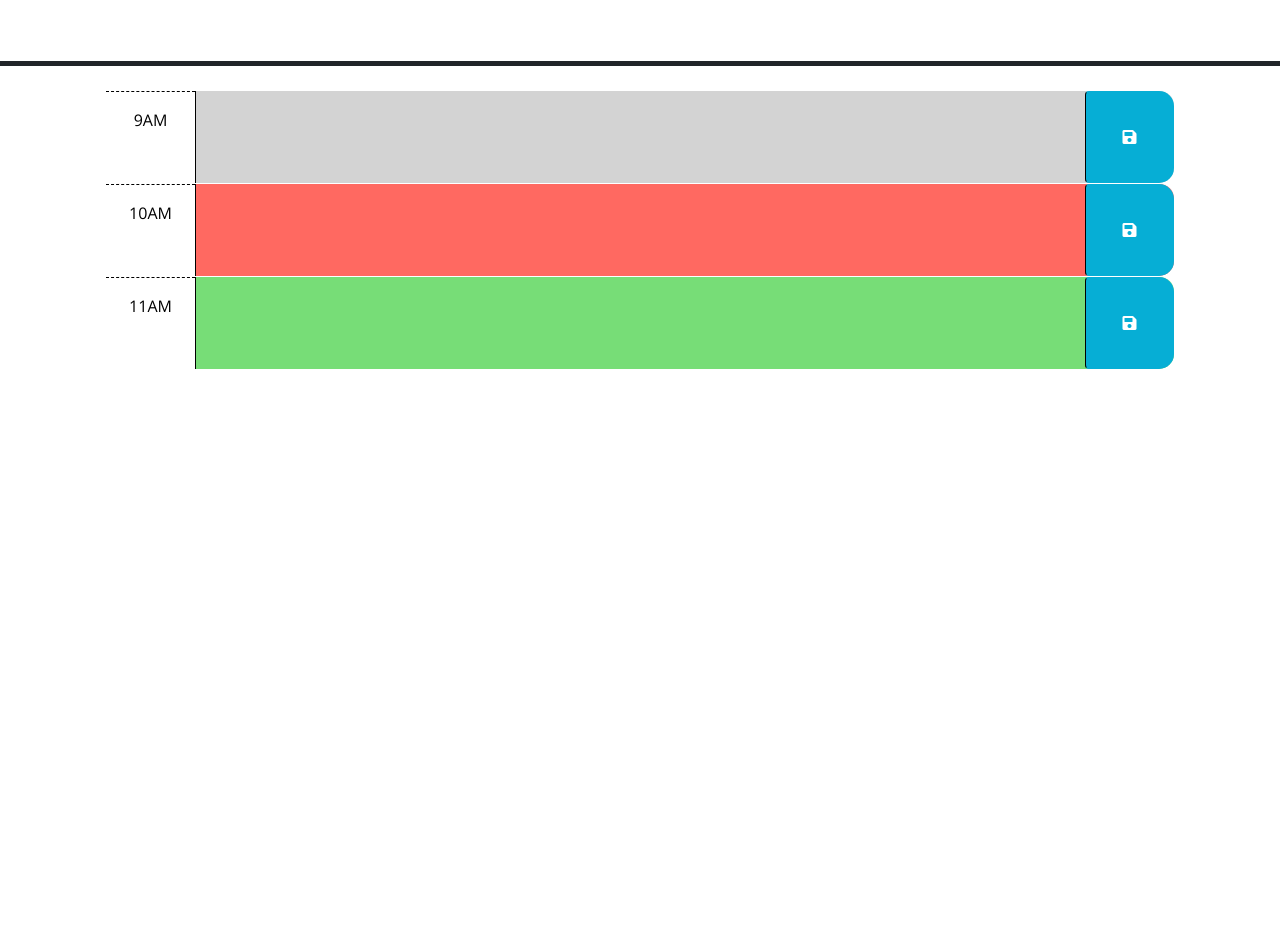
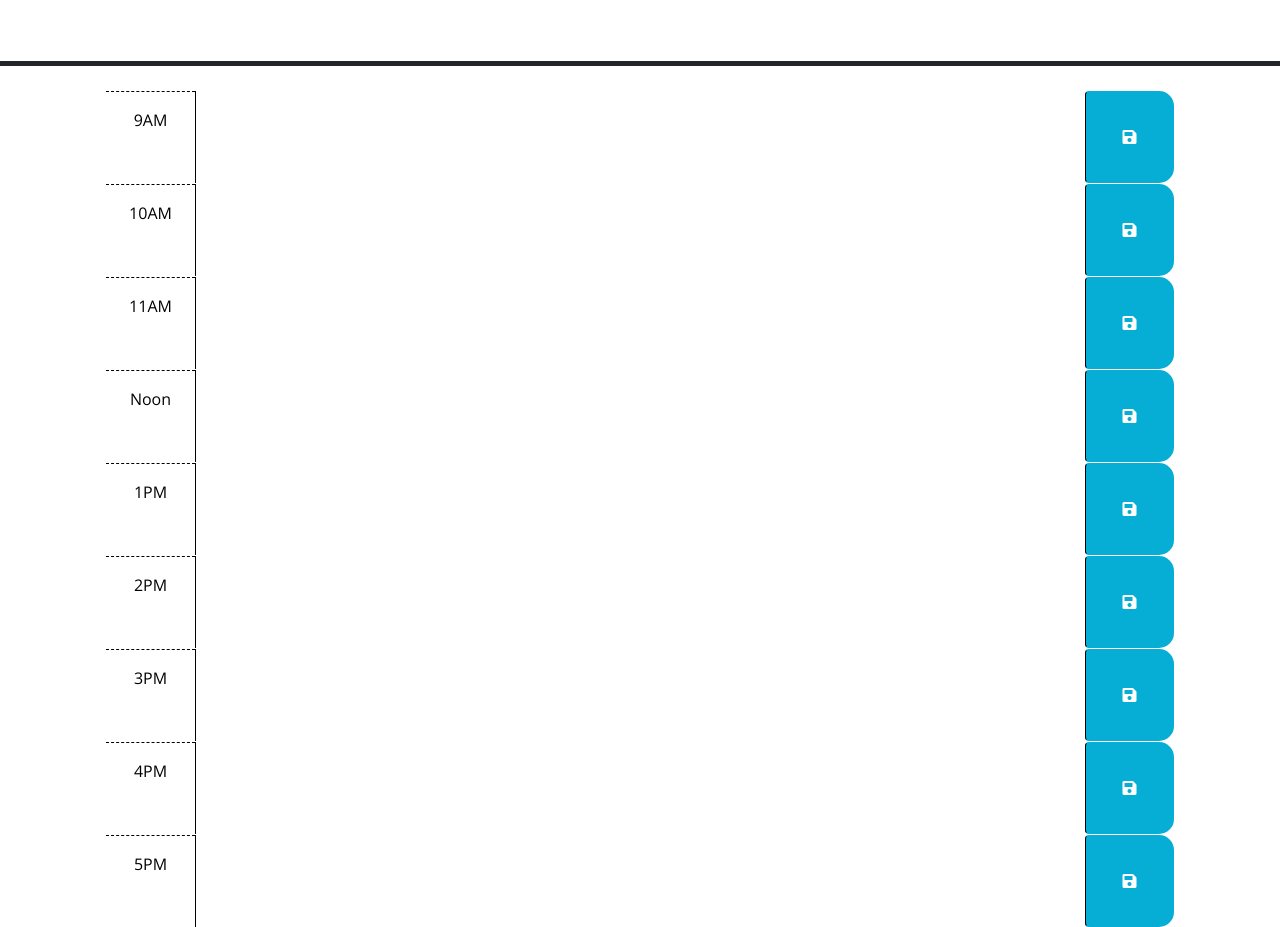
Before and after one commit to lenzlee/workday-scheduler, a plain HTML site: page index.html in a window 1280 px wide. Shown: the part 166-1093 px from the top of the page. Before the commit the page ends 800 px from the top, so only its background shows below. Drawn offline with nearby package versions, Linux system fonts and the light colour scheme.

Commit message:
modified HTML file

```diff
--- a/index.html
+++ b/index.html
@@ -28,19 +28,22 @@
       <p class="lead">A simple calendar app for scheduling your work day</p>
       <p id="currentDay" class="lead"></p>
     </header>
+
+    <section id="statusWindow">
+<!-- status message goes here -->
+    </section>
+
     <div class="container-lg px-5">
-      <!-- Use class for "past", "present", and "future" to apply styles to the
-        time-block divs accordingly. The javascript will need to do this by
-        adding/removing these classes on each div by comparing the hour in the
-        id to the current hour. The html provided below is meant to be an example
-        demonstrating how the css provided can be leveraged to create the
-        desired layout and colors. The html below should be removed or updated
-        in the finished product. Remember to delete this comment once the
-        code is implemented.
-        -->
 
-      <!-- Example of a past time block. The "past" class adds a gray background color. -->
-      <div id="hour-9" class="row time-block past">
+<!-- JS should add:
+  class = "past" for past time block
+  class = "present" for present time block
+  class = "future" for future time block
+
+  add/remove these classes on each div by comparing the hour in the id to the current hour
+-->
+
+      <div id="hour-9" class="row time-block">
         <div class="col-2 col-md-1 hour text-center py-3">9AM</div>
         <textarea class="col-8 col-md-10 description" rows="3"> </textarea>
         <button class="btn saveBtn col-2 col-md-1" aria-label="save">
@@ -48,8 +51,7 @@
         </button>
       </div>
 
-      <!-- Example of a a present time block. The "present" class adds a red background color. -->
-      <div id="hour-10" class="row time-block present">
+      <div id="hour-10" class="row time-block">
         <div class="col-2 col-md-1 hour text-center py-3">10AM</div>
         <textarea class="col-8 col-md-10 description" rows="3"> </textarea>
         <button class="btn saveBtn col-2 col-md-1" aria-label="save">
@@ -57,9 +59,56 @@
         </button>
       </div>
 
-      <!-- Example of a future time block. The "future" class adds a green background color. -->
-      <div id="hour-11" class="row time-block future">
+      <div id="hour-11" class="row time-block">
         <div class="col-2 col-md-1 hour text-center py-3">11AM</div>
+        <textarea class="col-8 col-md-10 description" rows="3"> </textarea>
+        <button class="btn saveBtn col-2 col-md-1" aria-label="save">
+          <i class="fas fa-save" aria-hidden="true"></i>
+        </button>
+      </div>
+
+      <div id="hour-noon" class="row time-block">
+        <div class="col-2 col-md-1 hour text-center py-3">Noon</div>
+        <textarea class="col-8 col-md-10 description" rows="3"> </textarea>
+        <button class="btn saveBtn col-2 col-md-1" aria-label="save">
+          <i class="fas fa-save" aria-hidden="true"></i>
+        </button>
+      </div>
+
+      <div id="hour-1pm" class="row time-block">
+        <div class="col-2 col-md-1 hour text-center py-3">1PM</div>
+        <textarea class="col-8 col-md-10 description" rows="3"> </textarea>
+        <button class="btn saveBtn col-2 col-md-1" aria-label="save">
+          <i class="fas fa-save" aria-hidden="true"></i>
+        </button>
+      </div>
+
+      <div id="hour-2pm" class="row time-block">
+        <div class="col-2 col-md-1 hour text-center py-3">2PM</div>
+        <textarea class="col-8 col-md-10 description" rows="3"> </textarea>
+        <button class="btn saveBtn col-2 col-md-1" aria-label="save">
+          <i class="fas fa-save" aria-hidden="true"></i>
+        </button>
+      </div>
+
+      <div id="hour-3pm" class="row time-block">
+        <div class="col-2 col-md-1 hour text-center py-3">3PM</div>
+        <textarea class="col-8 col-md-10 description" rows="3"> </textarea>
+        <button class="btn saveBtn col-2 col-md-1" aria-label="save">
+          <i class="fas fa-save" aria-hidden="true"></i>
+        </button>
+      </div>
+
+      <div id="hour-4pm" class="row time-block">
+        <div class="col-2 col-md-1 hour text-center py-3">4PM</div>
+        <textarea class="col-8 col-md-10 description" rows="3"> </textarea>
+        <button class="btn saveBtn col-2 col-md-1" aria-label="save">
+          <i class="fas fa-save" aria-hidden="true"></i>
+        </button>
+      </div>
+
+      <div id="hour-5pm" class="row time-block">
+        <div class="col-2 col-md-1 hour text-center py-3">5PM</div>
         <textarea class="col-8 col-md-10 description" rows="3"> </textarea>
         <button class="btn saveBtn col-2 col-md-1" aria-label="save">
           <i class="fas fa-save" aria-hidden="true"></i>
```
